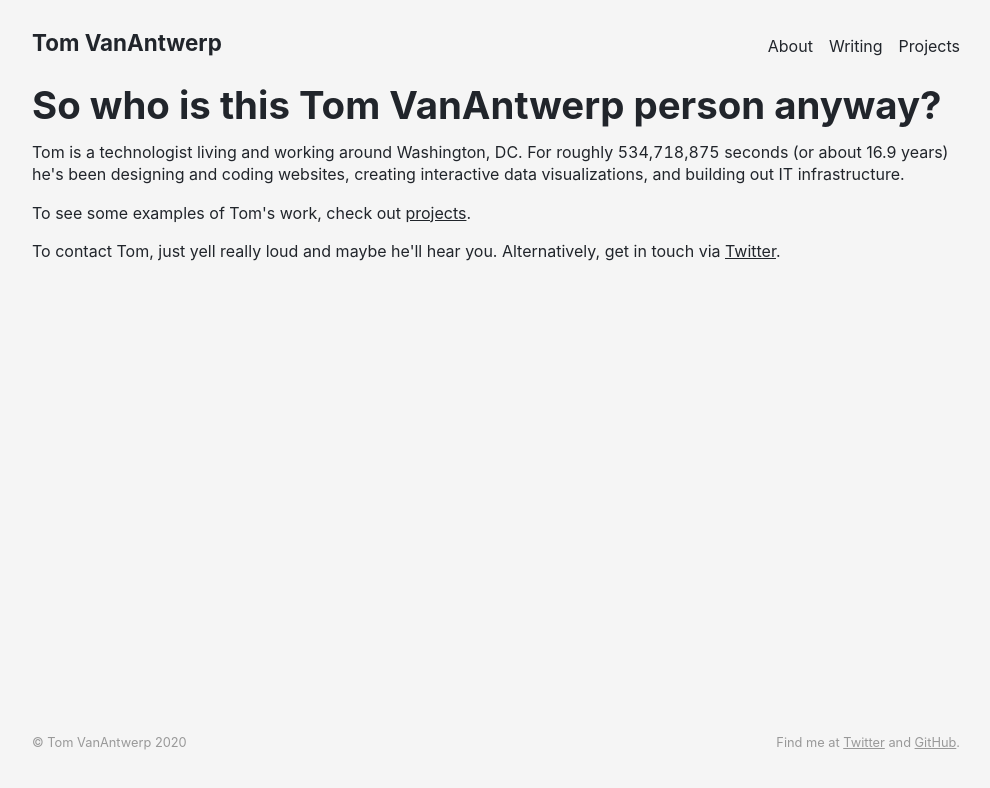
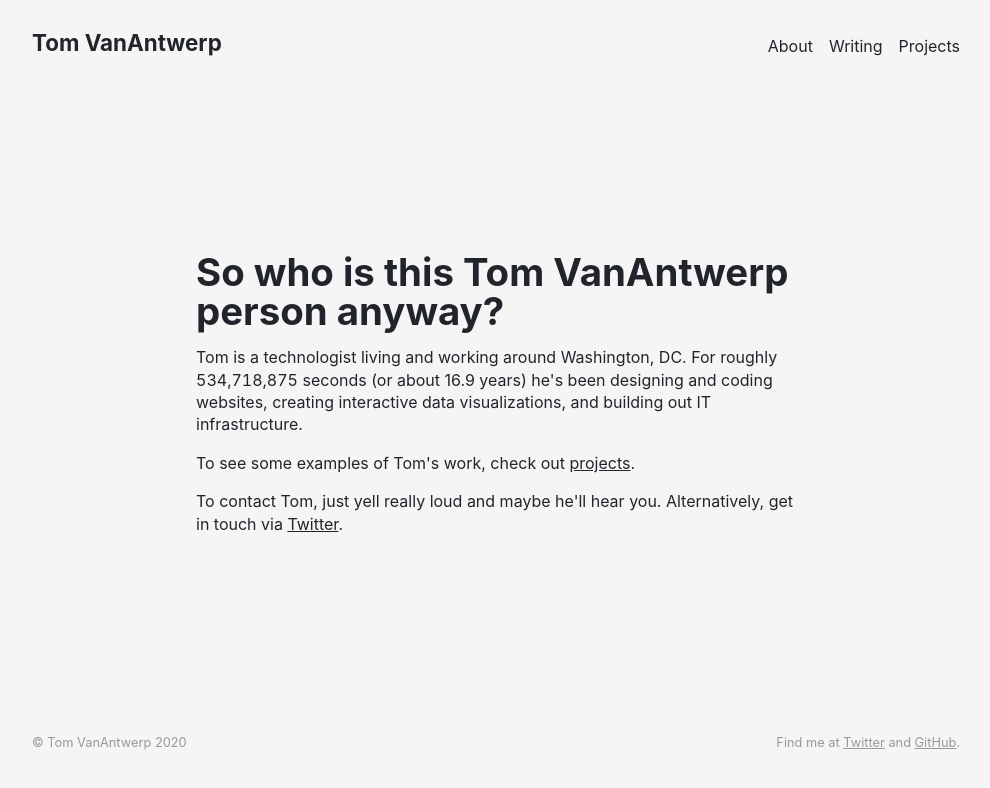
Before and after one commit to tvanantwerp/tomvanantwerp.com, a Next.js app: page /about in a window 1280 px wide. Shown: the top 788 px of the page, without its empty margins (144-1134 px from the left). Built offline with nearby package versions, Linux system fonts and the light colour scheme.

Commit message:
Take up less space with tiny About content

```diff
--- a/pages/about.js
+++ b/pages/about.js
@@ -1,6 +1,18 @@
 import {useState, useEffect} from 'react';
 import Head from '@components/head';
 import Link from 'next/link';
+import styled from 'styled-components';
+
+const AboutContainer = styled.div`
+  display: grid;
+  align-content: center;
+  height: 100%;
+`;
+
+const AboutContent = styled.div`
+  margin: 0 auto;
+  max-width: 600px;
+`;
 
 const yearsFromMs = ms => ms/1000/60/60/24/365.25;
 
@@ -17,13 +29,17 @@ const About = () => {
   }, [])
 
   return (
-    <div>
+    <>
       <Head title="About" />
-      <h1>So who is this Tom VanAntwerp person anyway?</h1>
-      <p>Tom is a technologist living and working around Washington, DC. For roughly <span style={{fontVariantNumeric: 'tabular-nums'}}>{Intl.NumberFormat('en-US').format(Math.round(timeInMilliseconds/1000))}</span> seconds (or about {Math.round(yearsFromMs(timeInMilliseconds) * 10) / 10} years) he's been designing and coding websites, creating interactive data visualizations, and building out IT infrastructure.</p>
-      <p>To see some examples of Tom's work, check out <Link href="/projects" passHref><a>projects</a></Link>.</p>
-      <p>To contact Tom, just yell really loud and maybe he'll hear you. Alternatively, get in touch via <a href="https://twitter.com/tvanantwerp" target="_blank" rel="noopener noreferrer">Twitter</a>.</p>
-    </div>
+      <AboutContainer>
+        <AboutContent>
+          <h1>So who is this Tom VanAntwerp person anyway?</h1>
+          <p>Tom is a technologist living and working around Washington, DC. For roughly <span style={{fontVariantNumeric: 'tabular-nums'}}>{Intl.NumberFormat('en-US').format(Math.round(timeInMilliseconds/1000))}</span> seconds (or about {Math.round(yearsFromMs(timeInMilliseconds) * 10) / 10} years) he's been designing and coding websites, creating interactive data visualizations, and building out IT infrastructure.</p>
+          <p>To see some examples of Tom's work, check out <Link href="/projects" passHref><a>projects</a></Link>.</p>
+          <p>To contact Tom, just yell really loud and maybe he'll hear you. Alternatively, get in touch via <a href="https://twitter.com/tvanantwerp" target="_blank" rel="noopener noreferrer">Twitter</a>.</p>
+        </AboutContent>
+      </AboutContainer>
+    </>
   );
 }
 
```
